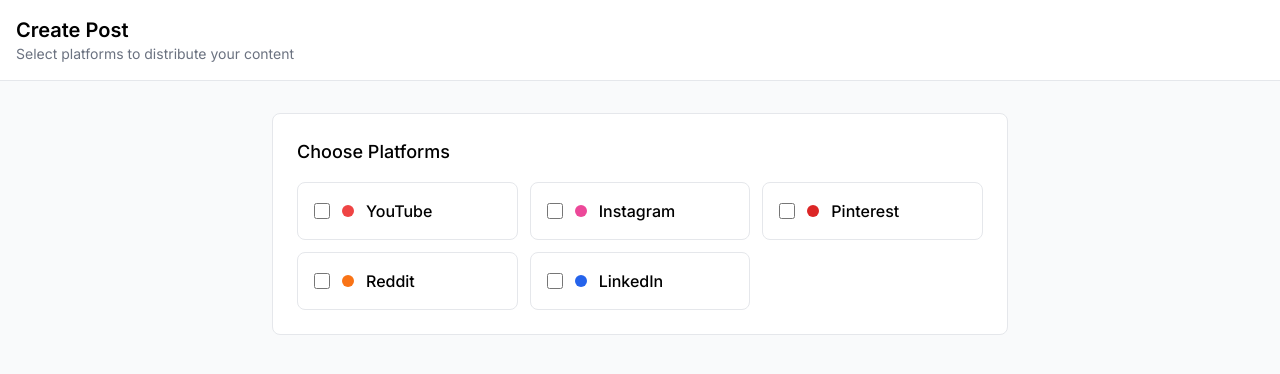
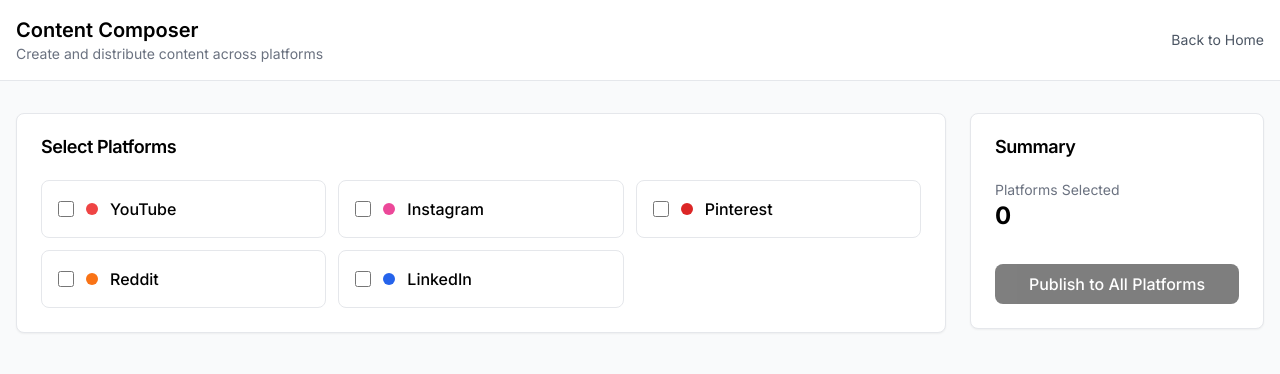
Before and after one commit to haiderali077/mutli-platform, a Next.js app in the folder frontend/: page /compose in a window 1280 px wide. Shown: the top 374 px of the page. Built offline with nearby package versions, Linux system fonts and the light colour scheme.

Commit message:
integrate react-hook-form with zod validation in compose page

```diff
--- a/frontend/app/compose/page.tsx
+++ b/frontend/app/compose/page.tsx
@@ -1,73 +1,80 @@
 "use client";
 
 import { useState } from "react";
-
-type Platform = "youtube" | "instagram" | "pinterest" | "reddit" | "linkedin";
+import { useForm } from "react-hook-form";
+import { zodResolver } from "@hookform/resolvers/zod";
+import { Platform, FormData } from "@/lib/types";
+import { getRequiredFields, buildZodSchema } from "@/lib/helpers";
+import { PlatformToggles } from "@/components/PlatformToggles";
+import { DynamicFields } from "@/components/DynamicFields";
+import { SummaryPanel } from "@/components/SummaryPanel";
+import { VideoUpload } from "@/components/VideoUpload";
+import { Card, CardContent, CardHeader, CardTitle } from "@/components/ui/card";
+import Link from "next/link";
 
 export default function ComposePage() {
   const [selectedPlatforms, setSelectedPlatforms] = useState<Platform[]>([]);
+  const [isSubmitting, setIsSubmitting] = useState(false);
+  const [selectedVideo, setSelectedVideo] = useState<File | null>(null);
 
-  const platforms: { id: Platform; label: string; color: string }[] = [
-    { id: "youtube", label: "YouTube", color: "bg-red-500" },
-    { id: "instagram", label: "Instagram", color: "bg-pink-500" },
-    { id: "pinterest", label: "Pinterest", color: "bg-red-600" },
-    { id: "reddit", label: "Reddit", color: "bg-orange-500" },
-    { id: "linkedin", label: "LinkedIn", color: "bg-blue-600" },
-  ];
+  const requiredFields = getRequiredFields(selectedPlatforms);
+  const schema = buildZodSchema(requiredFields, selectedPlatforms);
 
-  const handleToggle = (platform: Platform, checked: boolean) => {
+  const { register, handleSubmit, watch, formState: { errors } } = useForm<FormData>({
+    resolver: zodResolver(schema),
+    mode: "onChange"
+  });
+
+  const formData = watch();
+
+  const handlePlatformToggle = (platform: Platform, checked: boolean) => {
     if (checked) {
-      let next = [...selectedPlatforms, platform];
-      if (platform === "pinterest") {
-        next = next.filter(p => p !== "youtube");
-      }
-      setSelectedPlatforms(next);
+      let newPlatforms = [...selectedPlatforms, platform];
+      if (platform === "pinterest") newPlatforms = newPlatforms.filter(p => p !== "youtube");
+      setSelectedPlatforms(newPlatforms);
     } else {
       setSelectedPlatforms(prev => prev.filter(p => p !== platform));
     }
   };
 
+  const onSubmit = async (data: any) => {
+    setIsSubmitting(true);
+    const payload = { platforms: selectedPlatforms, ...data };
+    await fetch('http://localhost:8000/post/content', {
+      method: 'POST',
+      headers: { 'Content-Type': 'application/json' },
+      body: JSON.stringify(payload),
+    });
+    setIsSubmitting(false);
+  };
+
   return (
     <div className="min-h-screen bg-gray-50">
       <header className="border-b bg-white">
-        <div className="container mx-auto px-4 py-4">
-          <h1 className="text-xl font-semibold">Create Post</h1>
-          <p className="text-sm text-gray-500">Select platforms to distribute your content</p>
+        <div className="container mx-auto px-4 py-4 flex items-center justify-between">
+          <div>
+            <h1 className="text-xl font-semibold">Content Composer</h1>
+            <p className="text-sm text-gray-500">Create and distribute content across platforms</p>
+          </div>
+          <Link href="/" className="text-sm text-gray-600 hover:text-black">Back to Home</Link>
         </div>
       </header>
-
-      <main className="container mx-auto px-4 py-8 max-w-3xl">
-        <div className="bg-white rounded-lg border p-6">
-          <h2 className="text-lg font-medium mb-4">Choose Platforms</h2>
-          <div className="grid grid-cols-2 md:grid-cols-3 gap-3">
-            {platforms.map(({ id, label, color }) => {
-              const isChecked = selectedPlatforms.includes(id);
-              const isDisabled = id === "youtube" && selectedPlatforms.includes("pinterest");
-              return (
-                <label
-                  key={id}
-                  className={`flex items-center gap-3 p-4 border rounded-lg cursor-pointer transition-colors ${
-                    isChecked ? "border-black bg-gray-50" : "hover:bg-gray-50"
-                  } ${isDisabled ? "opacity-40 cursor-not-allowed" : ""}`}
-                >
-                  <input
-                    type="checkbox"
-                    className="w-4 h-4"
-                    checked={isChecked}
-                    disabled={isDisabled}
-                    onChange={(e) => handleToggle(id, e.target.checked)}
-                  />
-                  <div className={`w-3 h-3 ${color} rounded-full`} />
-                  <span className="font-medium">{label}</span>
-                </label>
-              );
-            })}
+      <main className="container mx-auto px-4 py-8">
+        <div className="grid grid-cols-1 xl:grid-cols-4 gap-6">
+          <div className="xl:col-span-3 space-y-6">
+            <PlatformToggles selectedPlatforms={selectedPlatforms} onPlatformToggle={handlePlatformToggle} />
+            {selectedPlatforms.length > 0 && (
+              <>
+                <VideoUpload onVideoSelect={setSelectedVideo} selectedVideo={selectedVideo} selectedPlatforms={selectedPlatforms} />
+                <DynamicFields selectedPlatforms={selectedPlatforms} requiredFields={requiredFields} />
+              </>
+            )}
           </div>
-          {selectedPlatforms.includes("pinterest") && (
-            <p className="mt-3 text-sm text-amber-600">Pinterest is image-only. YouTube has been deselected.</p>
-          )}
+          <div className="xl:col-span-1">
+            <SummaryPanel selectedPlatforms={selectedPlatforms} formData={formData} errors={errors} onSubmit={handleSubmit(onSubmit)} isSubmitting={isSubmitting} />
+          </div>
         </div>
       </main>
     </div>
-  )
+  );
 }
```
Also changed, not shown: frontend/lib/types.ts (+25 -25 lines).
